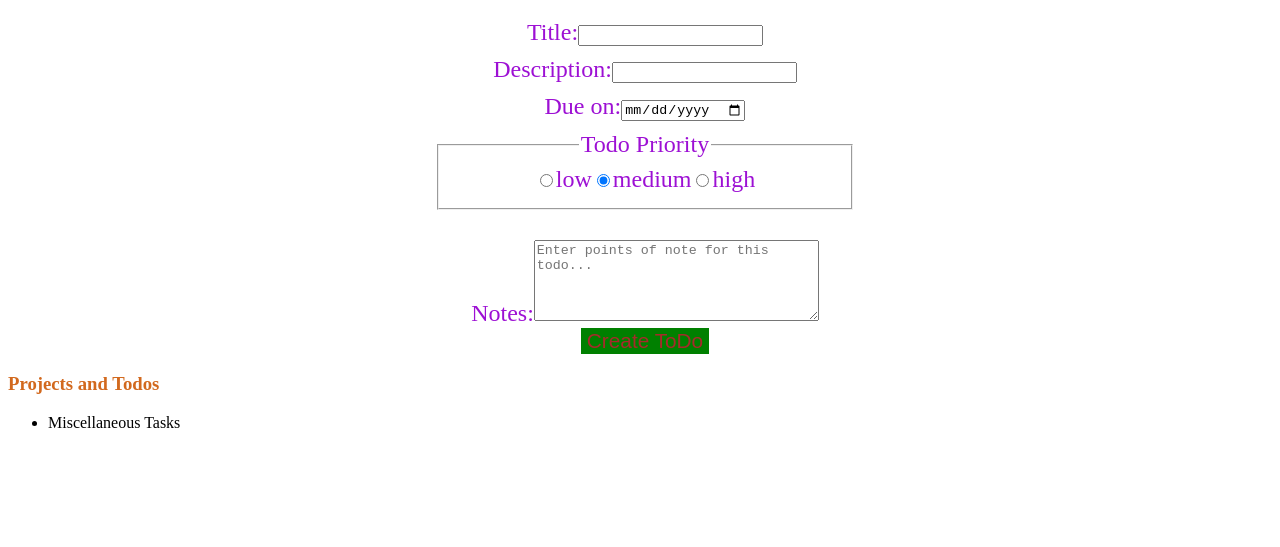
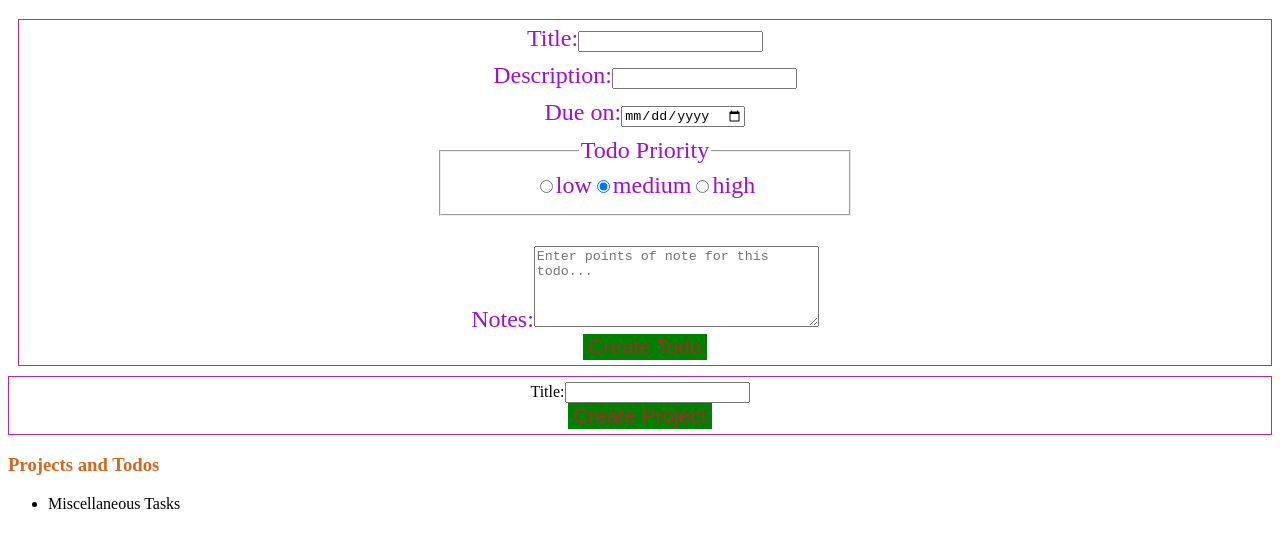
Before and after one commit to mbabaliiryn/TodoList, a website built with webpack: page dist/index.html in a window 1280 px wide. Shown: the part 61-608 px from the top of the page. Built offline with nearby package versions, Linux system fonts and the light colour scheme.

Commit message:
Add form to create new projects

```diff
--- /dev/null
+++ b/src/form_builder/project_form.js
@@ -0,0 +1,25 @@
+import titleInput from './title_section';
+import submitButton from './submit_section';
+import renderAppData from '../display_results';
+
+const getProjectForm = (formAction) => {
+  const projectForm = document.createElement('form');
+  projectForm.id = 'new-project';
+
+  projectForm.appendChild(titleInput('project'));
+  projectForm.appendChild(submitButton('project'));
+
+  projectForm.addEventListener('submit', (event) => {
+    event.preventDefault();
+    const projectFormInputs = {
+      title: projectForm.elements.title.value,
+    };
+    formAction(projectFormInputs);
+    projectForm.reset();
+    renderAppData();
+  });
+
+  return projectForm;
+};
+
+export default getProjectForm;
--- a/src/form_builder/submit_section.js
+++ b/src/form_builder/submit_section.js
@@ -1,7 +1,10 @@
-const submitSection = document.createElement('section');
-const submitButton = document.createElement('input');
-submitButton.type = 'submit';
-submitButton.value = 'Create ToDo';
-submitSection.appendChild(submitButton);
+const getSubmitSection = (formFor) => {
+  const submitSection = document.createElement('section');
+  const submitButton = document.createElement('input');
+  submitButton.type = 'submit';
+  submitButton.value = `Create ${formFor.charAt(0).toUpperCase().concat(formFor.slice(1))}`;
+  submitSection.appendChild(submitButton);
+  return submitSection;
+};
 
-export default submitSection;
+export default getSubmitSection;
--- a/src/form_builder/title_section.js
+++ b/src/form_builder/title_section.js
@@ -1,12 +1,15 @@
+const getTitleSection = (formFor) => {
   const titleSection = document.createElement('section');
   const titleLabel = document.createElement('label');
-titleLabel.htmlFor = 'todo-title-input';
+  titleLabel.htmlFor = `${formFor}-title-input`;
   titleLabel.textContent = 'Title:';
   const titleInput = document.createElement('input');
-titleInput.id = 'todo-title-input';
+  titleInput.id = titleLabel.htmlFor;
   titleInput.type = 'text';
   titleInput.name = 'title';
   titleSection.appendChild(titleLabel);
   titleSection.appendChild(titleInput);
+  return titleSection;
+};
 
-export default titleSection;
+export default getTitleSection;
--- a/src/form_builder/todo_form.js
+++ b/src/form_builder/todo_form.js
@@ -4,17 +4,18 @@ import dueDateInput from './due_date_section';
 import priorityInput from './priority_section';
 import notesInput from './notes_section';
 import submitButton from './submit_section';
+import renderAppData from '../display_results';
 
 const getTodoForm = (formAction, projectId) => {
   const todoForm = document.createElement('form');
   todoForm.id = 'new-todo';
 
-  todoForm.appendChild(titleInput);
+  todoForm.appendChild(titleInput('todo'));
   todoForm.appendChild(descInput);
   todoForm.appendChild(dueDateInput);
   todoForm.appendChild(priorityInput);
   todoForm.appendChild(notesInput);
-  todoForm.appendChild(submitButton);
+  todoForm.appendChild(submitButton('todo'));
 
   const projectIdInput = document.createElement('input');
   projectIdInput.type = 'hidden';
@@ -37,6 +38,7 @@ const getTodoForm = (formAction, projectId) => {
     };
     formAction(todoFormInputs);
     todoForm.reset();
+    renderAppData();
   });
 
   return todoForm;
--- a/src/index.js
+++ b/src/index.js
@@ -1,7 +1,8 @@
 import './styles/style.scss';
+import { getAppData } from './data';
 import getNewTodoForm from './form_builder/todo_form';
-import { getAppData } from './data';
-import addNewTodoToProject from './methods';
+import getProjectForm from './form_builder/project_form';
+import { addNewTodoToProject, createNewProject } from './methods';
 import render from './display_results';
 
 const contentTag = document.getElementById('content');
@@ -15,9 +16,11 @@ const currentProject = defaultProject;
 
 const formSection = document.createElement('section');
 formSection.id = 'form-section';
+contentTag.appendChild(formSection);
 const todoForm = getNewTodoForm(addNewTodoToProject, currentProject.getId());
 formSection.appendChild(todoForm);
-contentTag.appendChild(formSection);
+const projectForm = getProjectForm(createNewProject);
+formSection.appendChild(projectForm);
 
 // Temporary to display added todos and projects
 const displaySection = document.createElement('section');
--- a/src/methods.js
+++ b/src/methods.js
@@ -1,6 +1,6 @@
 import todoFactory from './todo_factory';
+import { newProjectInstance } from './project_factory';
 import { getAppData, storeAppData } from './data';
-import renderAppData from './display_results';
 
 const addNewTodoToProject = ({
   title,
@@ -30,7 +30,16 @@ const addNewTodoToProject = ({
   }
   project.addTodo(newTodo);
   storeAppData(projectLibrary);
-  renderAppData();
 };
 
-export default addNewTodoToProject;
+const createNewProject = ({
+  title,
+}) => {
+  const projects = getAppData();
+  const projectId = projects.otherProjects.length + 1;
+  const project = newProjectInstance(title, projectId);
+  projects.otherProjects.push(project);
+  storeAppData(projects);
+};
+
+export { addNewTodoToProject, createNewProject };
--- a/src/styles/_form.scss
+++ b/src/styles/_form.scss
@@ -1,5 +1,12 @@
 #form-section {
   text-align: center;
+
+  form {
+    margin-top: 10px;
+    margin-bottom: 10px;
+    padding: 5px;
+    border: 1px solid rgb(175, 44, 175);
+  }
 }
 
 #new-todo {
```
Lines whose indentation alone changed are shown as unchanged.
